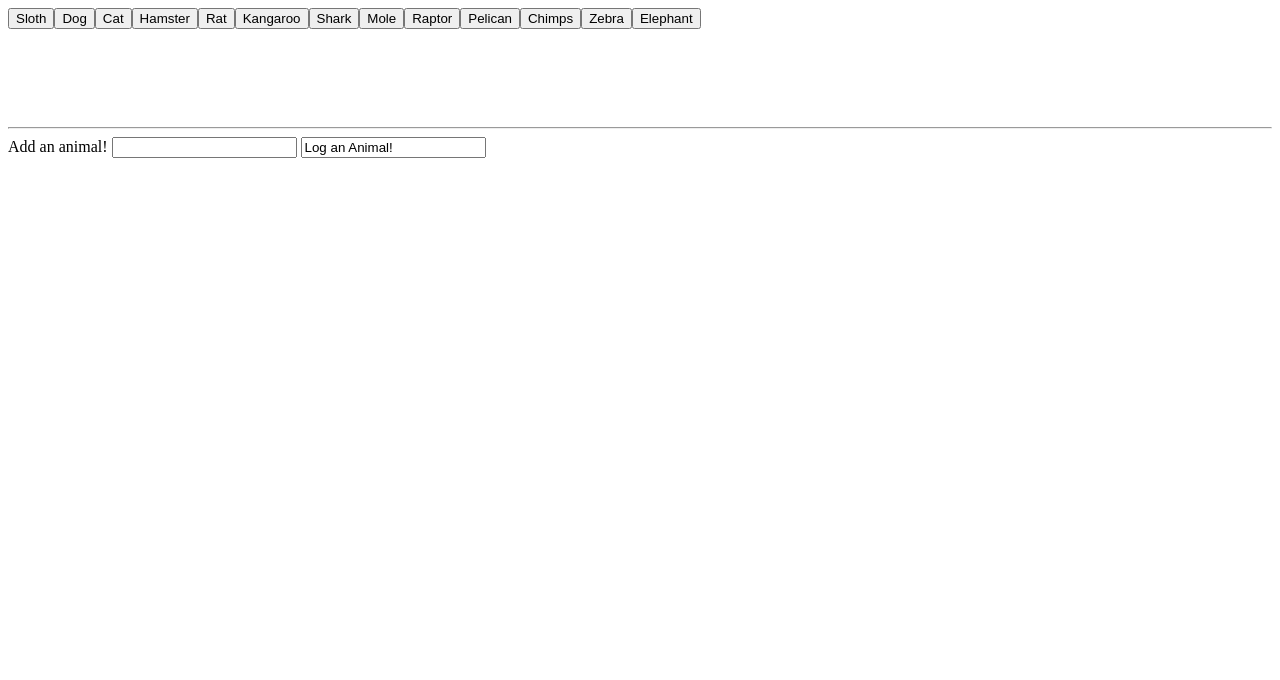
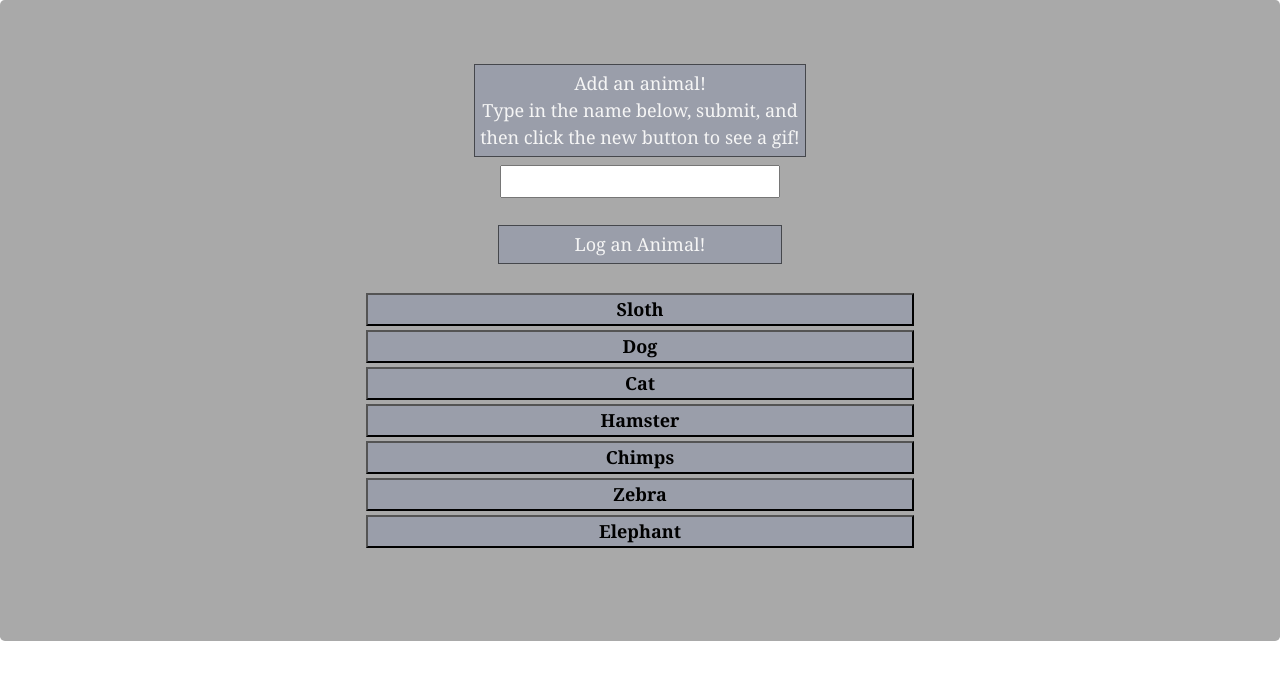
Before and after one commit to nferrazza/Giphy, a plain HTML site: page index.html in a window 1280 px wide. Drawn offline with nearby package versions, Linux system fonts and the light colour scheme.

Commit message:
updated, working

```diff
--- a/assets/css/style.css
+++ b/assets/css/style.css
@@ -0,0 +1,39 @@
+body {
+    font-size: 18px;
+    font-family: Georgia, 'Times New Roman', Times, serif;
+
+}
+
+button {
+    width: 45%;
+    background-color: rgb(154, 158, 170);
+    margin: 2px;
+    font-weight: bolder;
+
+}
+
+#buttonDump, #logForm, #images {
+    display: flex;
+    flex-direction: column;
+    align-content: center;
+    align-items: center;
+}
+
+#logForm, #add-animal {
+    text-align: center;
+}
+
+logForm:hover {
+    background-color: yellow;
+}
+
+.jumbotron {
+    background-color: darkgray;
+}
+
+label, #add-animal {
+    background-color:  rgb(154, 158, 170);
+    border: 1px solid rgba(0, 0, 0, 0.548);
+    color: whitesmoke;
+    padding: 5px;
+}
--- a/assets/javascript/app.js
+++ b/assets/javascript/app.js
@@ -2,7 +2,7 @@ $(document).ready(function(){
 
 
 //original list of animals, displays upon page load
-var animals = ["Sloth", "Dog", "Cat", "Hamster", "Rat", "Kangaroo", "Shark", "Mole", "Raptor", "Pelican", "Chimps", "Zebra", "Elephant"];
+var animals = ["Sloth", "Dog", "Cat", "Hamster",  "Chimps", "Zebra", "Elephant"];
 
 displayAnimalButtons();
 addNewButton();
@@ -18,13 +18,13 @@ function displayAnimalButtons() {
 
         var animalButton = $("<button>");
 
-        animalButton.addClass("animal");
+        animalButton.addClass("animal", "btn-primary");
 
         animalButton.attr("data-name", animals[i]);
 
         animalButton.text(animals[i]);
 
-        $("#buttonDump").append(animalButton);
+        $("#buttonDump").append(animalButton );
 
     }
 
@@ -70,6 +70,7 @@ $.ajax({
     var results = response.data;
 
     for (var i = 0; i < results.length; i++) {
+            $("#images").empty();
             console.log(results.length);
             // var gifDiv = $("<div class='item'>");
 
--- a/index.html
+++ b/index.html
@@ -4,25 +4,33 @@
 <head>
   <meta charset="utf-8">
   <title>API Animal Tool</title>
+
+  <link rel="stylesheet" href="https://stackpath.bootstrapcdn.com/bootstrap/4.1.3/css/bootstrap.min.css" integrity="sha384-MCw98/SFnGE8fJT3GXwEOngsV7Zt27NXFoaoApmYm81iuXoPkFOJwJ8ERdknLPMO" crossorigin="anonymous">
+
   <link rel="stylesheet" type="text/css" href="assets/css/style.css">
   </head>
   <body>
-
-<!-- buttons generated will go into this div-->
-<div id="buttonDump"></div><br><br><br><br><br><hr>
+<div class="jumbotron">
 
 
 <!--form to log animals-->
 <form id="logForm">
-    <!--search text-->
-    <label for="animalInput">Add an animal!</label>
-    <input type="text" id="animal-input">
+  <!--search text-->
+  <label for="animalInput">Add an animal!<br>Type in the name below, submit, and <br> then click the new button to see a gif!</label>
+  <input type="text" id="animal-input"><br>
 
-    <!-- button that initiates button generation-->
-    <input id="add-animal" type="sumbit" value="Log an Animal!">
-</form>
+  <!-- button that initiates button generation-->
+  <input id="add-animal" type="sumbit" value="Log an Animal!">
+</form><br>
+
+
+<!-- buttons generated will go into this div-->
+<div id="buttonDump"></div><br>
+
 
 <div id="images"></div>
+
+</div>
 <!--JS and JQ reference-->
 <script src="https://cdnjs.cloudflare.com/ajax/libs/jquery/3.2.1/jquery.min.js"></script>
 
```
